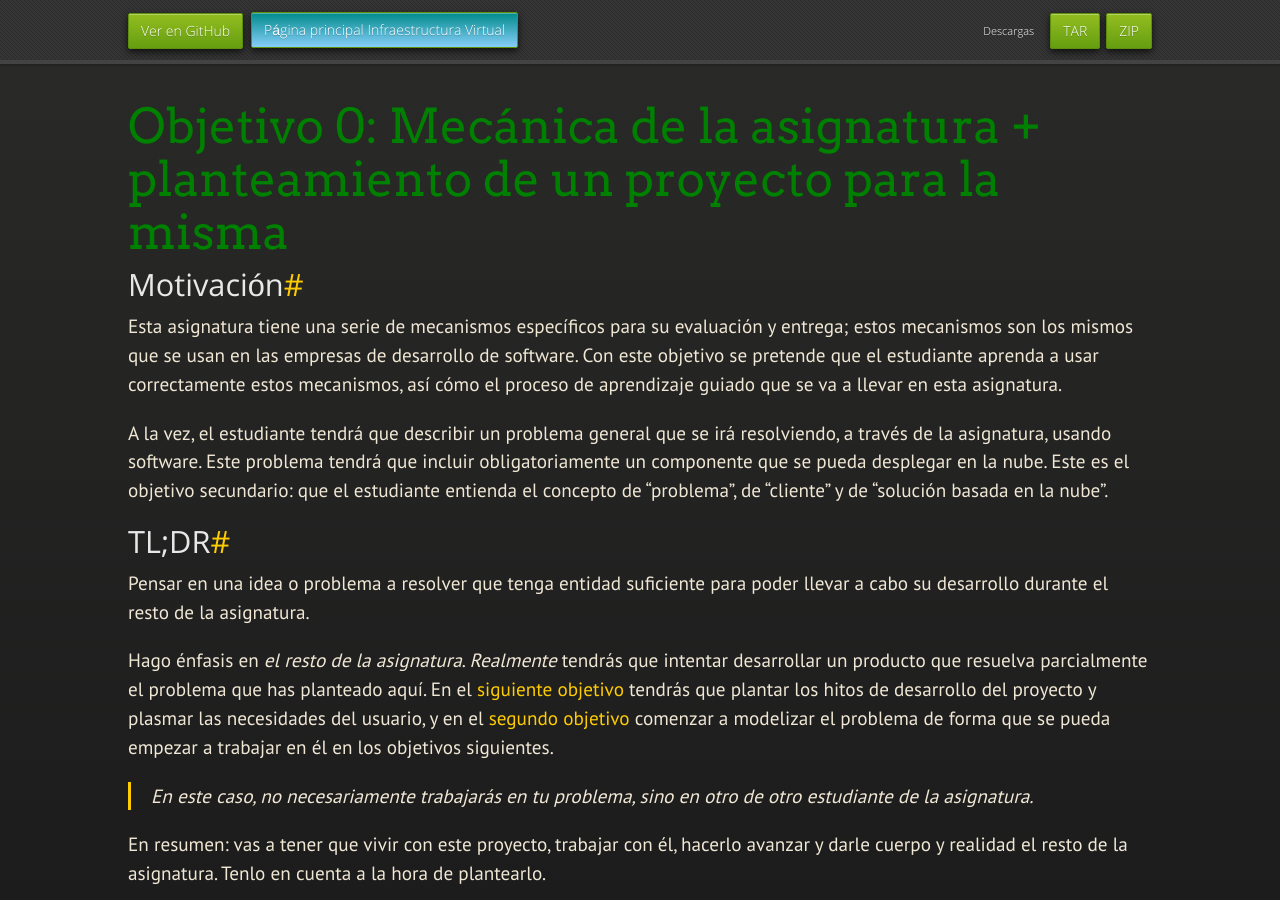
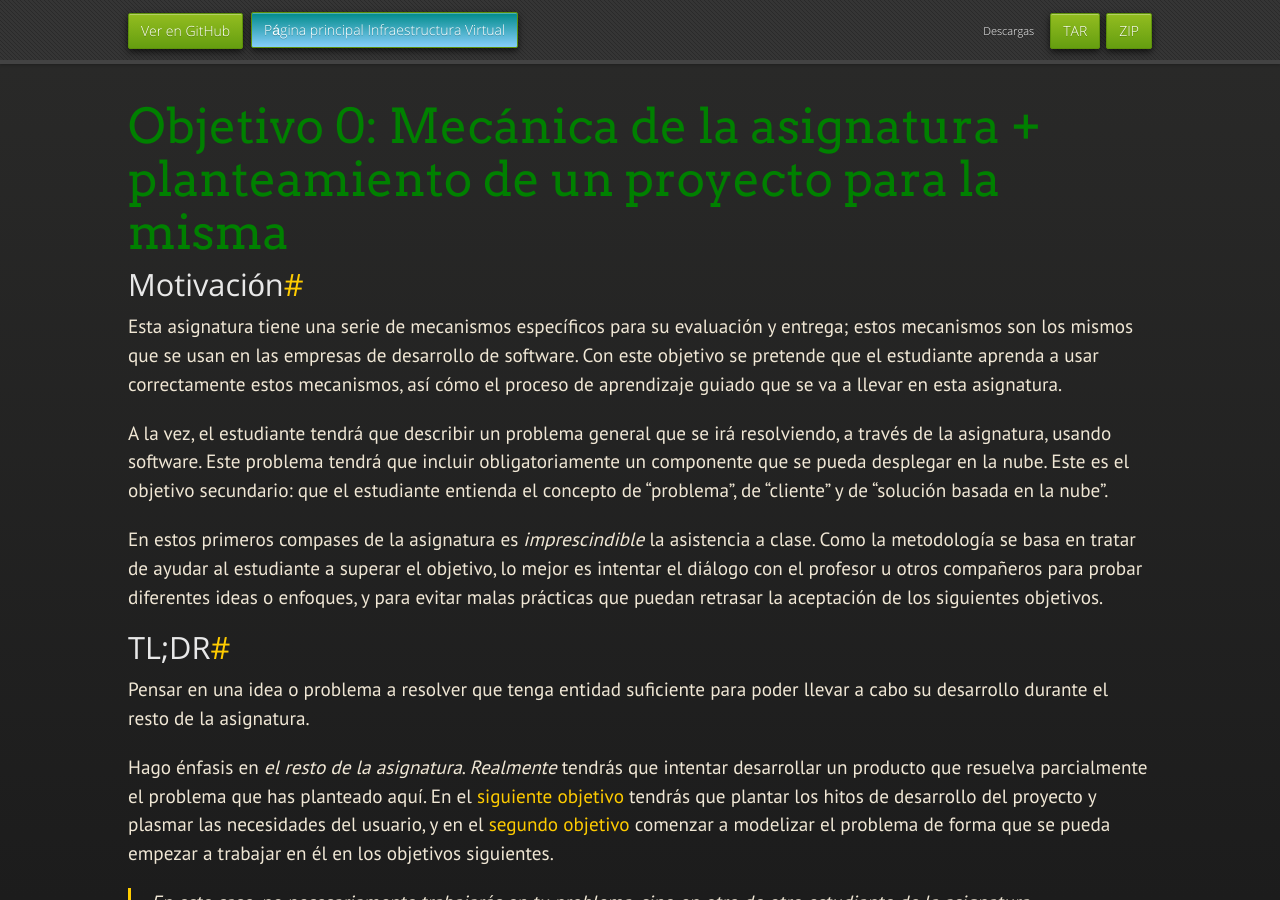
Before and after one commit to JJ/IV, a Jekyll site: the page built from documentos/proyecto/0.Repositorio.md, in a window 1280 px wide and 900 px high. Built offline with Jekyll 4.4.1, drawn with Linux system fonts in a browser that asks for light colours; nearby versions of some CDN libraries; some web fonts are replaced; our own code applies the rules of GitHub Pages for plain Markdown files.

Commit message:
Sync documentos/proyecto/0.Repositorio.md de master a gh-pages

```diff
--- a/documentos/proyecto/0.Repositorio.md
+++ b/documentos/proyecto/0.Repositorio.md
@@ -18,6 +18,12 @@ resolviendo, a través de la asignatura, usando software. Este problema tendrá
 que incluir obligatoriamente un componente que se pueda desplegar en la
 nube. Este es el objetivo secundario: que el estudiante entienda el concepto de
 "problema", de "cliente" y de "solución basada en la nube".
+
+En estos primeros compases de la asignatura es *imprescindible* la asistencia a
+clase. Como la metodología se basa en tratar de ayudar al estudiante a superar
+el objetivo, lo mejor es intentar el diálogo con el profesor u otros compañeros
+para probar diferentes ideas o enfoques, y para evitar malas prácticas que
+puedan retrasar la aceptación de los siguientes objetivos.
 
 ## TL;DR
 
```
